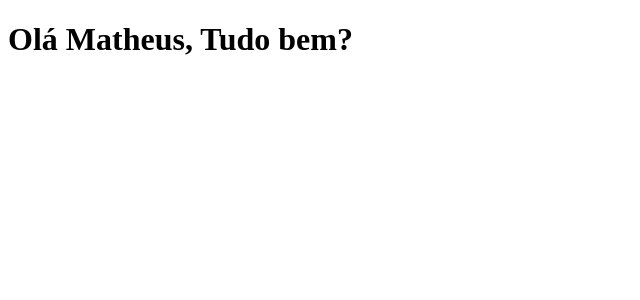
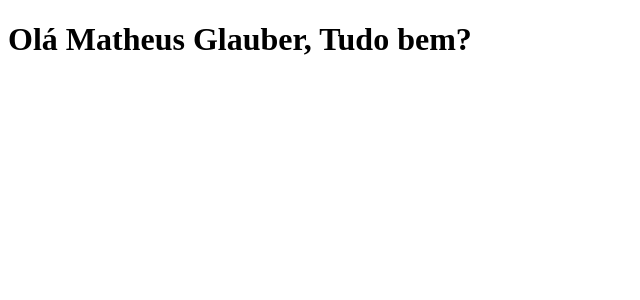
Before and after one commit to Matheus-Glauber/tabnews-study, a Next.js app: page / in a window 1280 px wide. Shown: the top 300 px of the page, without its empty margins (0-640 px from the left). Built offline with nearby package versions, Linux system fonts and the light colour scheme.

Commit message:
Página principal, index

```diff
--- a/pages/index.js
+++ b/pages/index.js
@@ -1,5 +1,6 @@
 function Home() {
-    return <h1>Olá Matheus, Tudo bem?</h1>
+    var nome = 'Matheus Glauber'
+    return <h1>Olá {nome}, Tudo bem?</h1>
 }
 
 export default Home;
```
Also changed, not shown: 1 other file (tests, documents, lock files or other folders).
